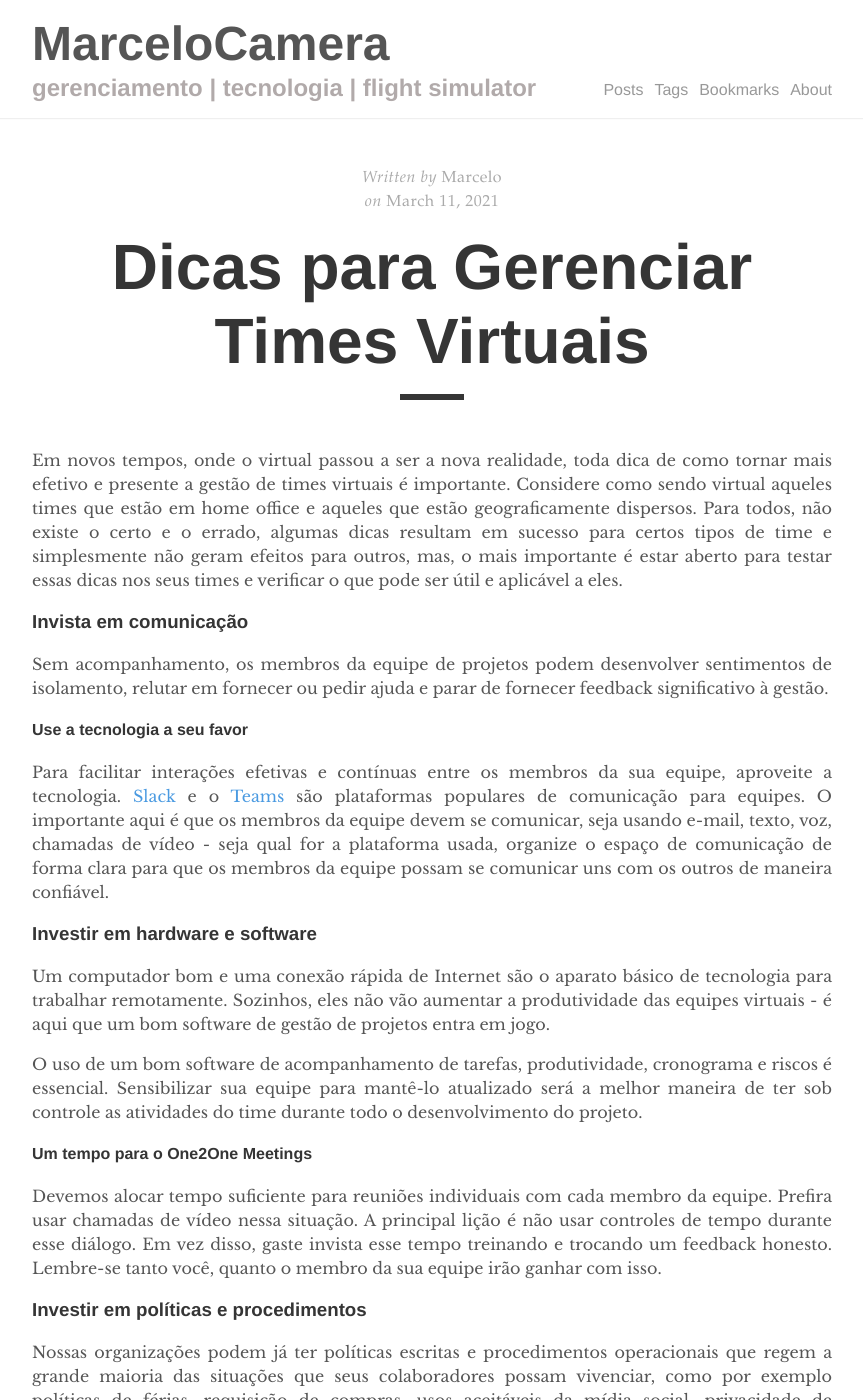
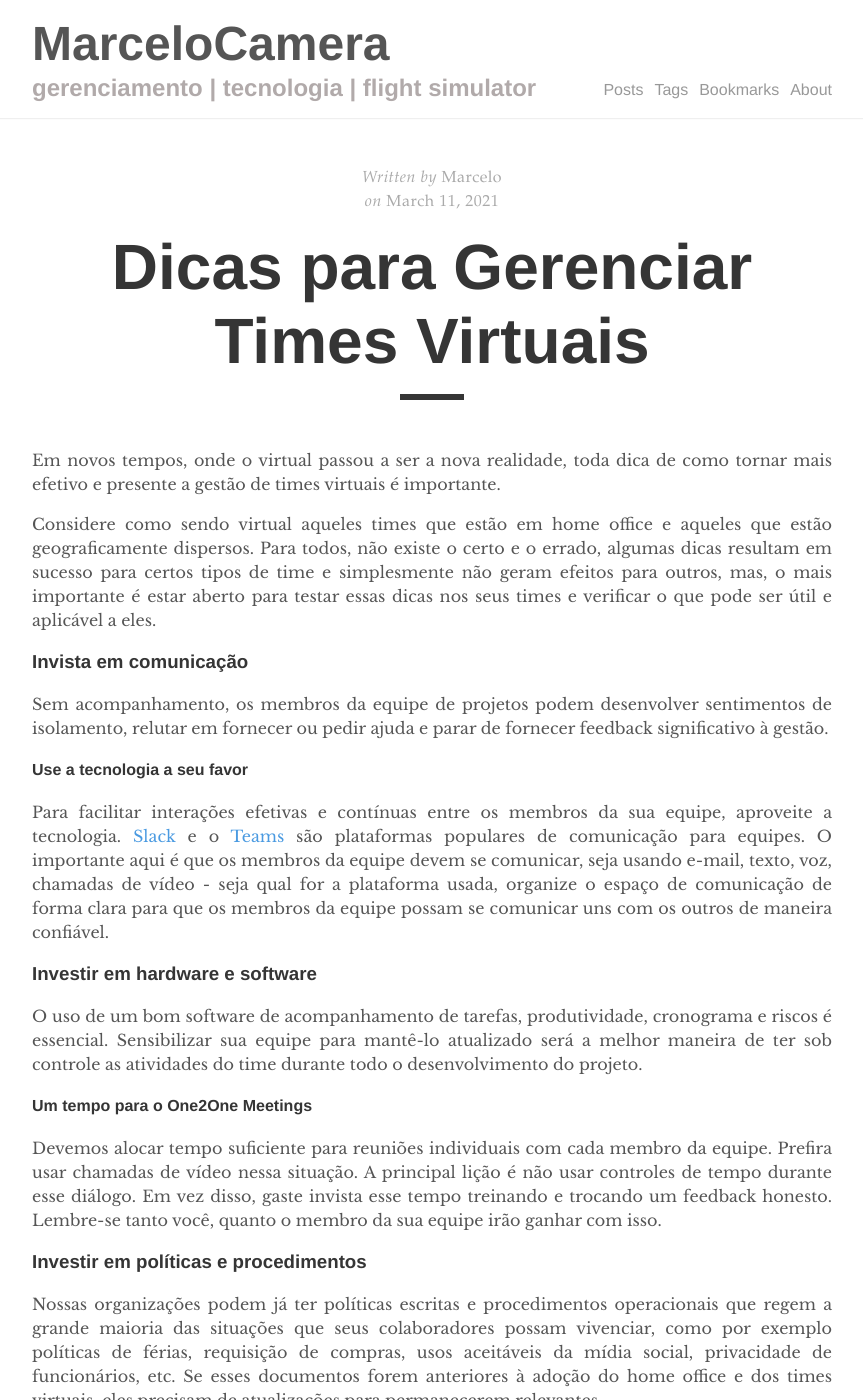
Before and after one commit to marcelocamera/marcelocamera.github.io, a Jekyll site: the page built from _posts/2021-03-11-dicas-para-gerenciar-equipes-virtuais.md, in a window 1280 px wide and 1400 px high. Shown: the whole window, without its empty margins (208-1071 px from the left). Built offline with Jekyll 4.4.1, drawn with Linux system fonts in a browser that asks for light colours; comment, search, counter and statistics services are not loaded.

Commit message:
Update 2021-03-11-dicas-para-gerenciar-equipes-virtuais.md

```diff
--- a/_posts/2021-03-11-dicas-para-gerenciar-equipes-virtuais.md
+++ b/_posts/2021-03-11-dicas-para-gerenciar-equipes-virtuais.md
@@ -5,7 +5,9 @@ author: "Marcelo"
 comments: true
 tags: gerenciamento dicas
 ---
-Em novos tempos, onde o virtual passou a ser a nova realidade, toda dica de como tornar mais efetivo e presente a gestão de times virtuais é importante. Considere como sendo virtual aqueles times que estão em home office e aqueles que estão geograficamente dispersos. Para todos, não existe o certo e o errado, algumas dicas resultam em sucesso para certos tipos de time e simplesmente não geram efeitos para outros, mas, o mais importante é estar aberto para testar essas dicas nos seus times e verificar o que pode ser útil e aplicável a eles.
+Em novos tempos, onde o virtual passou a ser a nova realidade, toda dica de como tornar mais efetivo e presente a gestão de times virtuais é importante.
+
+Considere como sendo virtual aqueles times que estão em home office e aqueles que estão geograficamente dispersos. Para todos, não existe o certo e o errado, algumas dicas resultam em sucesso para certos tipos de time e simplesmente não geram efeitos para outros, mas, o mais importante é estar aberto para testar essas dicas nos seus times e verificar o que pode ser útil e aplicável a eles.
 
 ### Invista em comunicação
 Sem acompanhamento, os membros da equipe de projetos podem desenvolver sentimentos de isolamento, relutar em fornecer ou pedir ajuda e parar de fornecer feedback significativo à gestão.
@@ -14,8 +16,6 @@ Sem acompanhamento, os membros da equipe de projetos podem desenvolver sentiment
 Para facilitar interações efetivas e contínuas entre os membros da sua equipe, aproveite a tecnologia. <a href="https://slack.com/intl/pt-br/" target=_blank >Slack</a> e o <a href="https://www.microsoft.com/pt-br/microsoft-teams/group-chat-softwareTeams" target=_blank >Teams</a> são plataformas populares de comunicação para equipes. O importante aqui é que os membros da equipe devem se comunicar, seja usando e-mail, texto, voz, chamadas de vídeo - seja qual for a plataforma usada, organize o espaço de comunicação de forma clara para que os membros da equipe possam se comunicar uns com os outros de maneira confiável.
 
 ### Investir em hardware e software
-Um computador bom e uma conexão rápida de Internet são o aparato básico de tecnologia para trabalhar remotamente. Sozinhos, eles não vão aumentar a produtividade das equipes virtuais - é aqui que um bom software de gestão de projetos entra em jogo.
-
 O uso de um bom software de acompanhamento de tarefas, produtividade, cronograma e riscos é essencial. Sensibilizar sua equipe para mantê-lo atualizado será a melhor maneira de ter sob controle as atividades do time durante todo o desenvolvimento do projeto.
 
 #### Um tempo para o One2One Meetings
```
